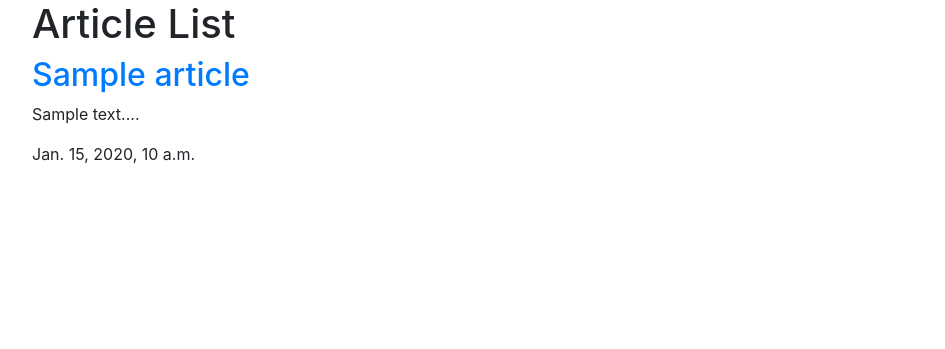
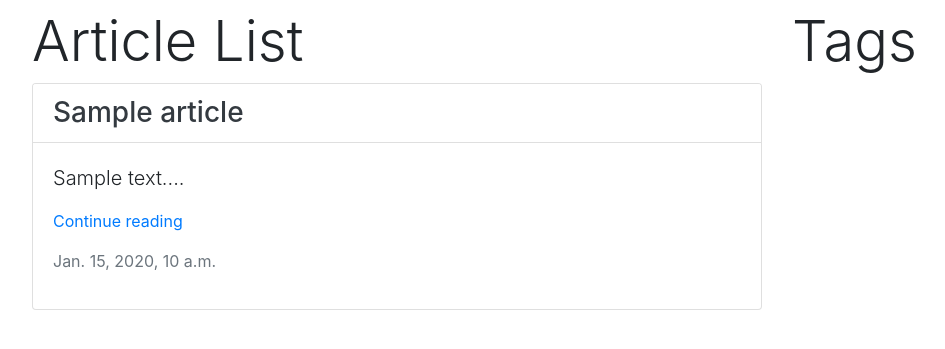
Before and after one commit to sheilambadi/django-blog, a Django app: page /articles/ in a window 1280 px wide. Shown: the top 349 px of the page, without its empty margins (53-998 px from the left). Run offline with Django 3.2, Linux system fonts and the light colour scheme; tables that the repository leaves empty hold one stand-in row (values such as "Sample post"); some libraries are stand-ins or nearby versions.

Commit message:
format article list

```diff
--- a/articles/templates/articles/article_list.html
+++ b/articles/templates/articles/article_list.html
@@ -10,15 +10,31 @@
 </head>
 <body>
     <div class="container">
-        <h1>Article List</h1>
-        <div class="articles">
-            {% for article in articles %}
-            <div class="article">
-                <h2><a href="#">{{ article.title }}</a></h2>
-                <p>{{ article.snippet }}</p>
-                <p>{{ article.date }}</p>
-             </div>
-            {% endfor %}
+        <div class="row">
+            <div class="col-md-8">
+                <h1 class="display-4 mb-2 my-2">Article List</h1>
+                <div>
+                    {% for article in articles %}
+                    <div class="card mb-4 box-shadow h-md-250">
+                        <div class="card-header bg-white">
+                            <h3 class="mb-0">
+                                <a class = "text-dark" href="#">{{ article.title }}</a>
+                            </h3>
+                        </div>
+                        <div class="card-body">
+                            <div class="card-text">
+                                <p class="lead">{{ article.snippet }}</p>
+                                <p class="md-2"><a href="#">Continue reading</a></p>
+                                <p class="text-muted">{{ article.date }}</p>
+                            </div>
+                        </div>
+                    </div>
+                    {% endfor %}
+                </div>
+            </div>
+            <div class="col-md-4">
+                <h4 class="display-4 mb-2 my-2">Tags</h1>
+            </div>
         </div>
     </div>
    <script src={% static 'bootstrap.min.js' %}></script>
```
